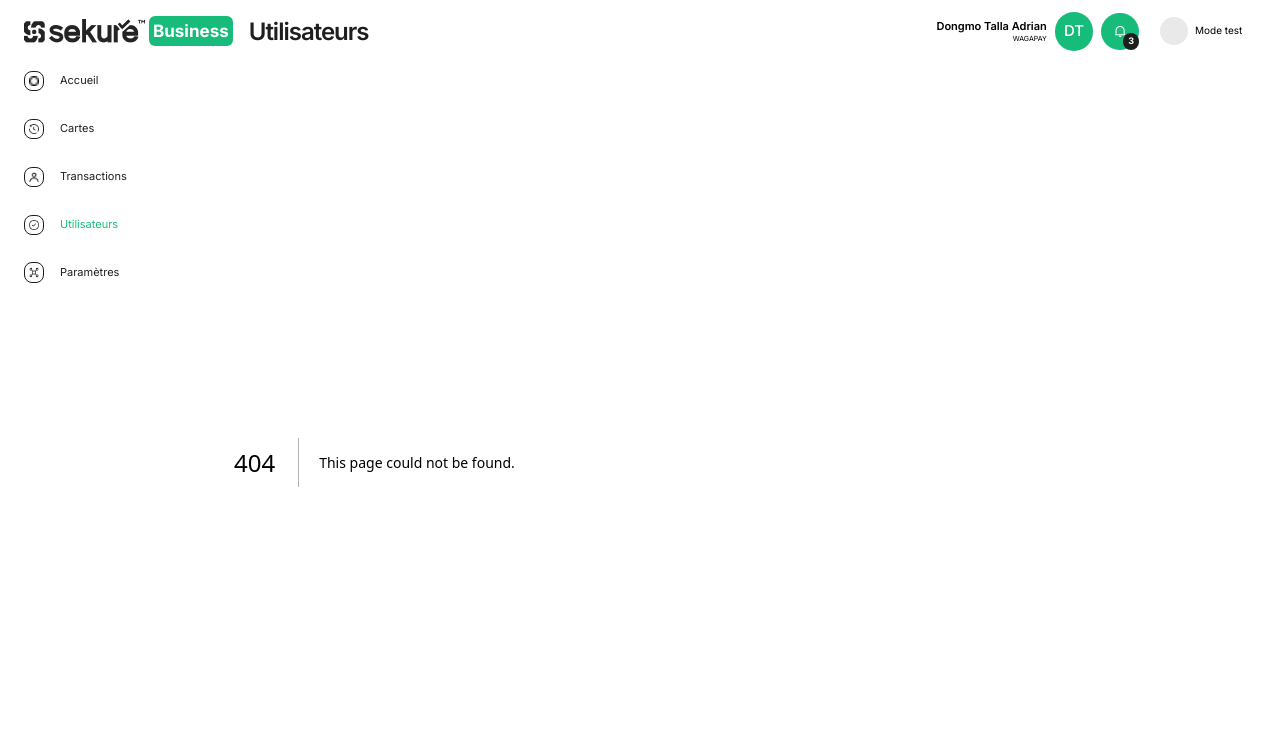
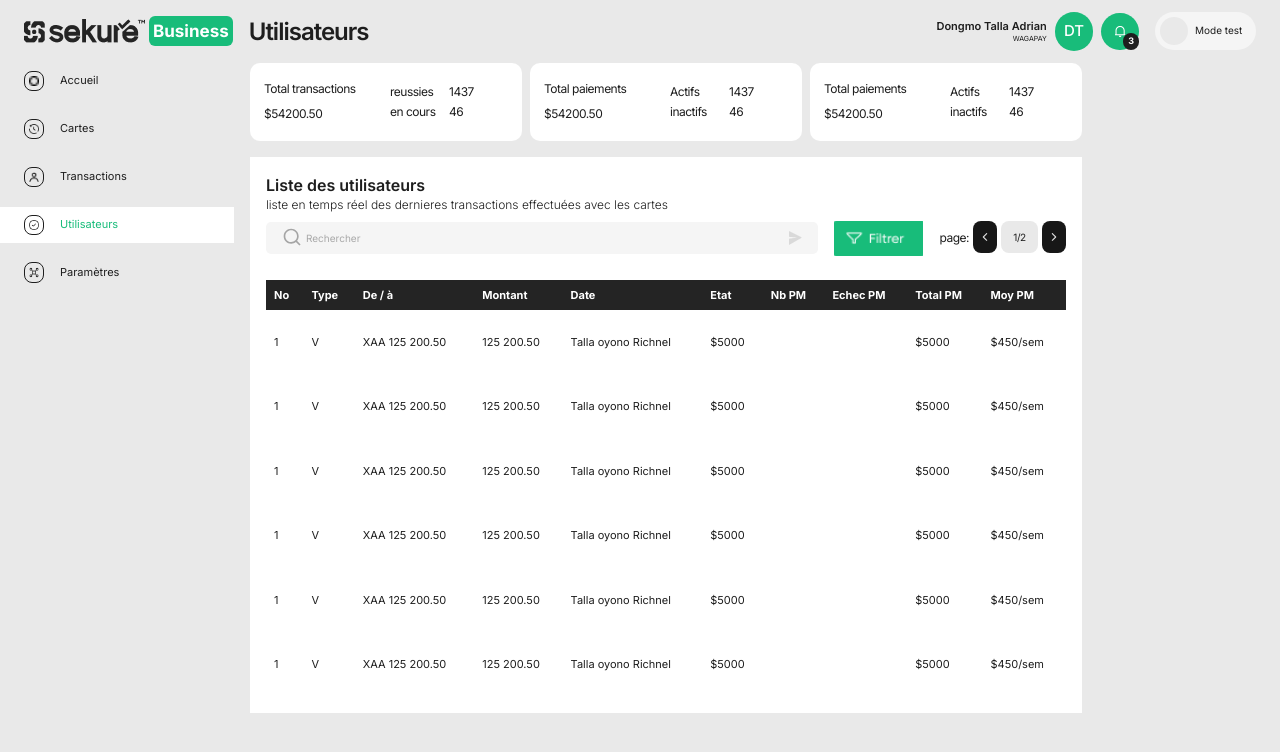
Before and after one commit to CodedJay672/sekure-business, a Next.js app: page /utilisateurs in a window 1280 px wide. Before the commit this address had no page. Shown: the top 752 px of the page. Built offline with nearby package versions, Linux system fonts and the light colour scheme.

Commit message:
implement the fourth page and added the heading prop to the table to make the heading dynamic

```diff
--- a/src/app/cartes/page.tsx
+++ b/src/app/cartes/page.tsx
@@ -33,7 +33,7 @@ const Cartes = () => {
           <AdminChart variant="simple" />
         </section>
         <section className="w-full">
-          <Table variant="big" columns={bigTable} data={data} />
+          <Table heading="Liste de Cartes délivrées" variant="big" columns={bigTable} data={data} />
         </section>
       </div>
       <div className="min-w-[300px] flex flex-col gap-[13px]">
--- a/src/app/page.tsx
+++ b/src/app/page.tsx
@@ -17,7 +17,7 @@ export default function Home() {
           <AdminChart variant="detailed" />
         </section>
         <section className="w-full">
-          <Table variant='big' columns={bigTable} data={data}/>
+          <Table heading="Dernieres transactions" variant='big' columns={bigTable} data={data}/>
         </section>
       </div>
       <section className="flex flex-col max-w-[354px] w-[300px] gap-3">
--- a/src/app/transactions/page.tsx
+++ b/src/app/transactions/page.tsx
@@ -19,7 +19,12 @@ const Transactions = () => {
           <AdminChart variant='simple' />
         </section>
         <section className='w-full'>
-          <Table variant='big' columns={bigTable} data={data} />
+          <Table
+            heading='Liste de Transactions effectuées'
+            variant='big'
+            columns={bigTable}
+            data={data}
+          />
         </section>
       </div>
       <div className='max-w-[300px] flex flex-col gap-[13px]'>
--- /dev/null
+++ b/src/app/utilisateurs/page.tsx
@@ -0,0 +1,23 @@
+import Card from '@/components/Cards/Cards';
+import Table from '@/components/Table/Table';
+import { bigTable, cardDetails, data } from '@/constants';
+import React from 'react'
+
+const Utilisateurs = () => {
+  return (
+    <section className='wrapper max-w-[856px]'>
+      <div className='flex-1 flex flex-col gap-4'>
+        <section className='flex gap-2'>
+          <Card key={0} {...cardDetails[0]} />
+          <Card key={1} {...cardDetails[1]} />
+          <Card key={1} {...cardDetails[1]} />
+        </section>
+        <section className='w-full'>
+          <Table heading="Liste des utilisateurs" variant='big' columns={bigTable} data={data} />
+        </section>
+      </div>
+    </section>
+  )
+}
+
+export default Utilisateurs;
--- a/src/components/Table/Table.tsx
+++ b/src/components/Table/Table.tsx
@@ -16,9 +16,10 @@ interface TableProps {
   variant?: 'big' | 'small';
   columns: Column[];
   data: Data[];
+  heading?: string;
 }
 
-const Table: React.FC<TableProps> = ({ variant, columns, data }) => {
+const Table: React.FC<TableProps> = ({ heading, variant, columns, data }) => {
   const [search, setSearch] = useState<string>("");
   const [tableData, setTableData] = useState(data);
   const [newTableData, setNewTableData] = useState([]);
@@ -38,7 +39,7 @@ const Table: React.FC<TableProps> = ({ variant, columns, data }) => {
       {variant === 'big' ? (
         <>
         <div className="w-full">
-          <h2 className="text-base leading-6 font-semibold">Dernieres transactions</h2>
+          <h2 className="text-base leading-6 font-semibold">{heading}</h2>
           <p className="text-xs leading-4 font-light">liste en temps réel des dernieres transactions effectuées avec les cartes</p>
         </div>
         <div className="w-full flex gap-1">
```
